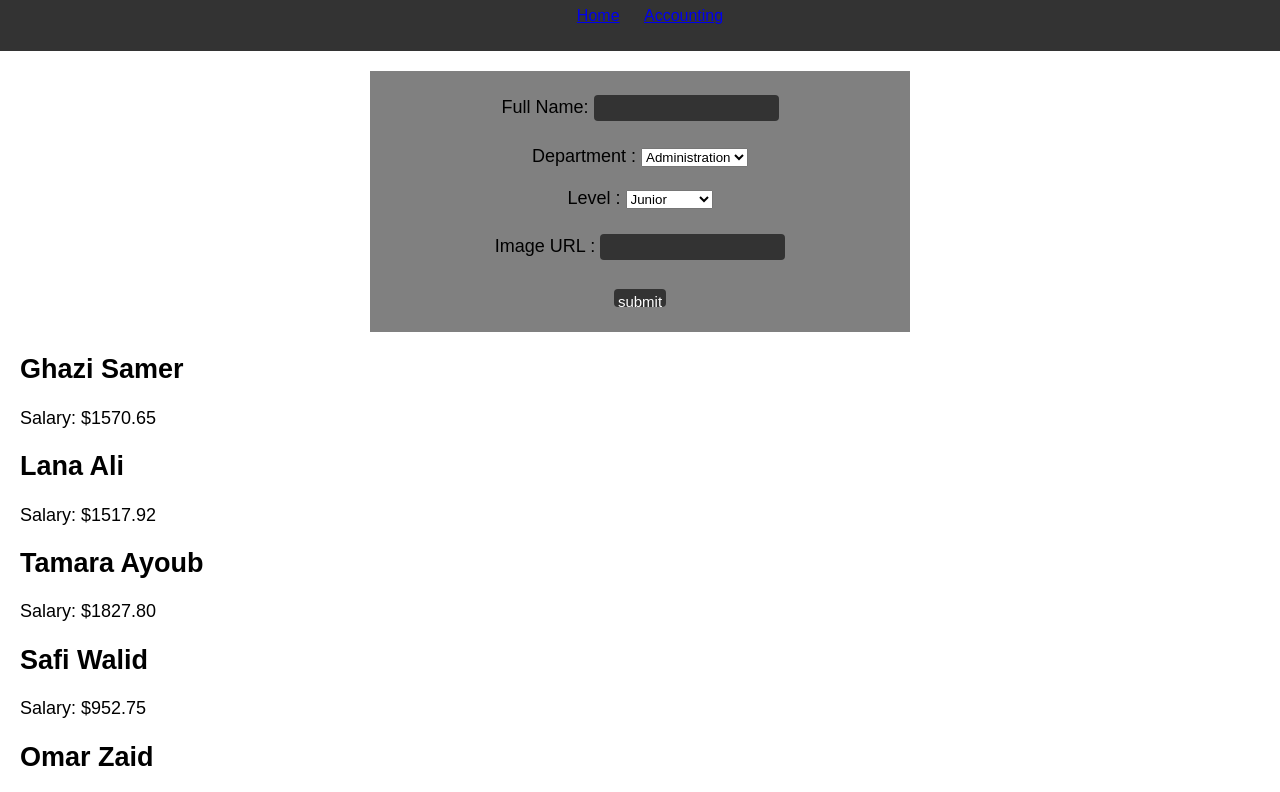
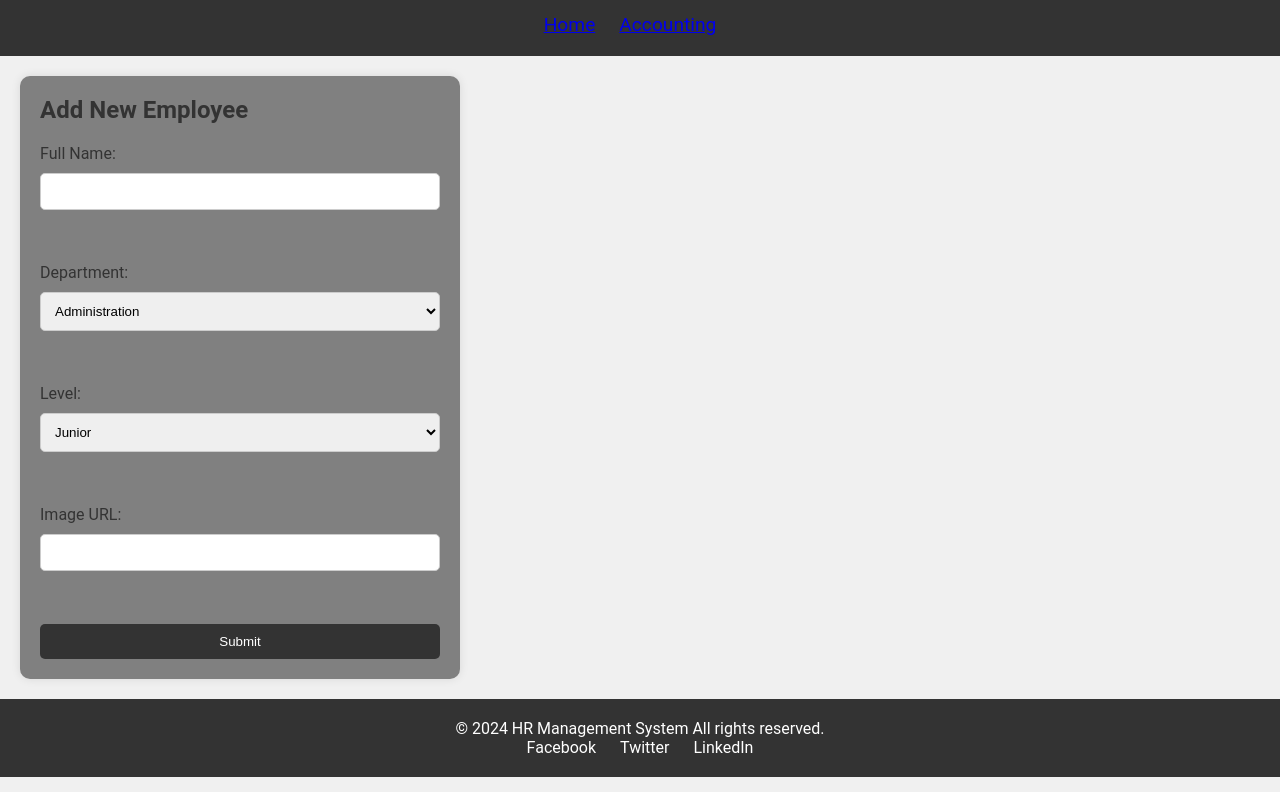
Before and after one commit to Makarem12/HR-management-system, a plain HTML site: page index.html in a window 1280 px wide. Shown: the part 83-875 px from the top of the page. Drawn offline with Linux system fonts and the light colour scheme.

Commit message:
branch events updated

```diff
--- a/app.js
+++ b/app.js
@@ -4,21 +4,18 @@ function Employee(id, fullName, department, level) {
     this.fullName = fullName;
     this.department = department;
     this.level = level;
-    this.imageURL = "/home/makarem/HR-management-system/human-resource-management-hr-team-building-and-recruitment-concept-on-blurred-background-TDG9FJ.jpg";
+    this.imageURL = "";
 
-    this.salary = this.calculateSalary();
-}
 
-Employee.prototype.calculateSalary = function () {
+    this.calculateSalary = function() {
         const levelTable = {
             Senior: { min: 1500, max: 2000 },
             "Mid-Senior": { min: 1000, max: 1500 },
             Junior: { min: 500, max: 1000 },
         };
 
-    const level = this.level;
-    const minSalary = levelTable[level].min;
-    const maxSalary = levelTable[level].max;
+        const minSalary = levelTable[this.level].min;
+        const maxSalary = levelTable[this.level].max;
 
         const randomSalary = Math.floor(Math.random() * (maxSalary - minSalary + 1)) + minSalary;
         const netSalary = randomSalary - (randomSalary * 0.075); // 7.5% tax
@@ -27,83 +24,57 @@ Employee.prototype.calculateSalary = function () {
     };
 
 
-Employee.prototype.render = function () {
+    this.render = function() {
         const employeeInfoContainer = document.getElementById("employeeInfo");
 
         const employeeDiv = document.createElement("div");
         employeeDiv.innerHTML = `
             <h2>${this.fullName}</h2>
-        <p>Salary: $${this.salary.toFixed(2)}</p>
+            <p>Salary: $${this.calculateSalary().toFixed(2)}</p>
         `;
 
         employeeInfoContainer.appendChild(employeeDiv);
     };
-
-
-const employees = [
-    new Employee(1000, "Ghazi Samer", "Administration", "Senior"),
-    new Employee(1001, "Lana Ali", "Finance", "Senior"),
-    new Employee(1002, "Tamara Ayoub", "Marketing", "Senior"),
-    new Employee(1003, "Safi Walid", "Administration", "Mid-Senior"),
-    new Employee(1004, "Omar Zaid", "Development", "Senior"),
-    new Employee(1005, "Rana Saleh", "Development", "Junior"),
-    new Employee(1006, "Hadi Ahmad", "Finance", "Mid-Senior"),
-];
-
-
-employees.forEach(employee => {
-    employee.render();
-});
-
-   const container = document.getElementById('employeeCardsContainer');
-
-
-
-
-
-function generateEmployeeID() {
-    return Math.floor(1000 + Math.random() * 9000);
 }
 
 
-function addEmployee() {
-    const name = document.getElementById('name').value;
-    const position = document.getElementById('department').value;
-    const image = document.getElementById('image').value;
+Employee.prototype.renderCard = function () {
+    const employeeCardsContainer = document.getElementById("employeeCards");
 
-    const employeeID = generateEmployeeID();
+    const cardDiv = document.createElement("div");
+    cardDiv.classList.add("card");
+    cardDiv.innerHTML = `
+        <h2>${this.fullName}</h2>
+        <p>ID: ${this.id}</p>
+        <p>Department: ${this.department}</p>
+        <p>Level: ${this.level}</p>
+        <img src="${this.imageURL}" alt="${this.fullName}">
+    `;
 
-
-    const employee = {
-        id: employeeID,
-        name: name,
-        position: position,
-        image: image
+    employeeCardsContainer.appendChild(cardDiv);
 };
 
 
-    renderEmployeeCard(employee);
+document.getElementById("employeeForm").addEventListener("submit", function(event) {
+    event.preventDefault();
+
+    const fullName = document.getElementById("fullName").value;
+    const department = document.getElementById("department").value;
+    const level = document.getElementById("level").value;
+    const imageURL = document.getElementById("imageURL").value;
 
 
-    document.getElementById('employeeForm').reset();
+    function generateEmployeeId() {
+
+        return Math.floor(1000 + Math.random() * 9000);
     }
+    const id = generateEmployeeId();
 
 
-function renderEmployeeCard(employee) {
-    const container = document.getElementById('employeeCardsContainer');
+    const newEmployee = new Employee(id, fullName, department, level);
+    newEmployee.imageURL = imageURL;
 
 
-    const card = document.createElement('div');
-    card.classList.add('employee-card');
-
-
-    card.innerHTML = `
-        <img src="${employee.image}" alt="${employee.name}">
-        <h3>${employee.name}</h3>
-        <p>${employee.position}</p>
-        <p>ID: ${employee.id}</p>
-    `;
-
-
-    container.appendChild(card);
-}
+    newEmployee.renderCard();
+    this.reset();
+});
--- a/index.html
+++ b/index.html
@@ -3,12 +3,12 @@
 <head>
     <meta charset="UTF-8">
     <meta name="viewport" content="width=device-width, initial-scale=1.0">
-    <title>Document</title>
+    <title>Home Page</title>
     <link rel="stylesheet" href="style.css">
 </head>
 <body>
     <header>
-        <h1>HR management system</h1>
+        <h1><center>HR Management System</center></h1><br><br>
         <nav>
             <ul>
                 <li><a href="index.html">Home</a></li>
@@ -17,41 +17,49 @@
         </nav>
     </header>
 
-    <main id="employeeInfo">
-        <form action="" id="employeeForm">
-Full Name:
-<input type="text" name="firstname" id="fullname"><br><br>
-Department :
-<select name="department" id="department">
-<option value="administration" id="administration">Administration</option>
-<option value="marketing" id="marketing">Marketing</option>
-<option value="development" id="development">Development</option>
-<option value="finance" id="finance">Finance</option>
+    <main>
+        <section id="formSection">
+            <h2>Add New Employee</h2>
+            <form id="employeeForm">
+                <label for="fullName">Full Name:</label>
+                <input type="text" id="fullName" name="fullName" required><br><br>
 
-</select><br><br>
-Level :
-<select name="level" id="level">
-    <option value="junior">Junior</option>
-    <option value="mid-senior">Mid-Senior</option>
-    <option value="senior">Senior</option>
-  </select><br><br>
-  Image URL :
-  <input type="text" name="img" id="img"><br><br>
-  <input type="submit" value="submit" style="font-size: 15px;" onclick="addEmployee()">
-        </form>
-        <div id="employeeCardsContainer"></div>
+                <label for="department">Department:</label>
+                <select id="department" name="department">
+                    <option value="Administration">Administration</option>
+                    <option value="Marketing">Marketing</option>
+                    <option value="Development">Development</option>
+                    <option value="Finance">Finance</option>
+                </select><br><br>
+
+                <label for="level">Level:</label>
+                <select id="level" name="level">
+                    <option value="Junior">Junior</option>
+                    <option value="Mid-Senior">Mid-Senior</option>
+                    <option value="Senior">Senior</option>
+                </select><br><br>
+
+                <label for="imageURL">Image URL:</label>
+                <input type="text" id="imageURL" name="imageURL"><br><br>
+
+                <button type="submit">Submit</button>
+            </form>
+        </section>
+
+        <section id="employeeCards"></section>
     </main>
 
-    <footer>
-        <p>&copy; 2024 HR management system</p>
+    <footer style=" text-align: center;">
+        <p>&copy; 2024 HR Management System All rights reserved.</p>
         <div class="social-media-links">
-
+            <!-- Add your social media icons/links here -->
             <a href="https://www.facebook.com/profile.php?id=100073525975243&mibextid=9R9pXO">Facebook</a>
             <a href="https://x.com/makarem_sosain?t=I0YlzDQottNeeDUbObKRYw&s=08">Twitter</a>
             <a href="https://www.linkedin.com/in/makarem-abu-sosain">LinkedIn</a>
         </div>
     </footer>
 
+    <!-- <script src="script.js"></script> -->
     <script src="app.js"></script>
 </body>
 </html>
--- a/style.css
+++ b/style.css
@@ -1,70 +1,119 @@
 body {
-    font-family: Arial, sans-serif;
+    font-family: 'Roboto', sans-serif;
+    background-color: #f0f0f0;
+    color: #333;
     margin: 0;
     padding: 0;
 }
 
-header {
+header, footer {
     background-color: #333;
-    color: white;
-    padding: 10px;
-    text-align: center;
+    color: #fff;
+    padding: 20px;
 }
 
-/* nav ul {
-    list-style-type: none;
-     margin: 0;
-    padding: 0;
-} */
-
-nav li {
-    display: inline;
-    margin-right: 20px;
+header h1, footer p {
+    margin: 0;
 }
 
 main {
+    display: flex;
+    justify-content: space-around;
+    align-items: flex-start;
     padding: 20px;
-    font-size: large;
+}
+#formSection {
+    flex: 1;
+    background-color: gray;
+    padding: 20px;
+    border-radius: 10px;
+    box-shadow: 0 0 10px rgba(0, 0, 0, 0.1);
 }
 
-footer {
-    background-color: #333;
-    color: white;
-    text-align: center;
-    padding: 10px;
-    margin-top: 115px;
+#formSection h2 {
+    margin-top: 0;
+    margin-bottom: 20px;
 }
 
+form {
+    display: flex;
+    flex-direction: column;
+}
+
+form label {
+    margin-bottom: 10px;
+}
+
+form input, form select {
+    margin-bottom: 15px;
+    padding: 10px;
+    border: 1px solid #ccc;
+    border-radius: 5px;
+}
+
+form button {
+    padding: 10px 20px;
+    background-color: #333;
+    color: #fff;
+    border: none;
+    border-radius: 5px;
+    cursor: pointer;
+}
+
+form button:hover {
+    background-color: #555;
+}
+#employeeCards {
+    flex: 2;
+    display: flex;
+    flex-wrap: wrap;
+    gap: 20px;
+}
+
+.card {
+    background-color: #333;
+    padding: 20px;
+    border-radius: 10px;
+    box-shadow: 0 0 10px rgba(0, 0, 0, 0.1);
+    width: calc(33.33% - 20px);
+    color: white;
+
+}
+
+.card h2 {
+    margin-top: 0;
+}
+
+.card p {
+    margin: 5px 0;
+}
+
+.card img {
+    max-width: 100%;
+    height: auto;
+    border-radius: 5px;
+}
 .social-media-links a {
     color: white;
     margin: 0 10px;
     text-decoration: none;
 }
+nav ul {
+    list-style-type: none;
+    margin: 0;
+    padding: 0;
+    text-align: center;
+}
 
-.social-media-links a:hover {
-    text-decoration: underline;
-}
-form{
+nav li {
+    display: inline;
+    margin-right: 20px;
     text-align: center;
-    background-color: gray;
-    padding: 20px;
-    margin-left: 350px;
-    margin-right: 350px;
-}
-input{
-
-    height: 18px;
-    outline: none;
-    border: none;
-    background: #333;
-    margin: 4px 0;
-    border-radius: 4px;
-padding: 4px;
-color: white;
-
+    font-size: larger;
 }
 input:focus
 {
-    background: #000;
-    transform: scale(1.1);
+    background: #333;
+    transform: scale(1.05);
+    color:white;
 }
```
Also changed, not shown: accounting.html (+6 -6 lines). Lines whose indentation alone changed are shown as unchanged.
